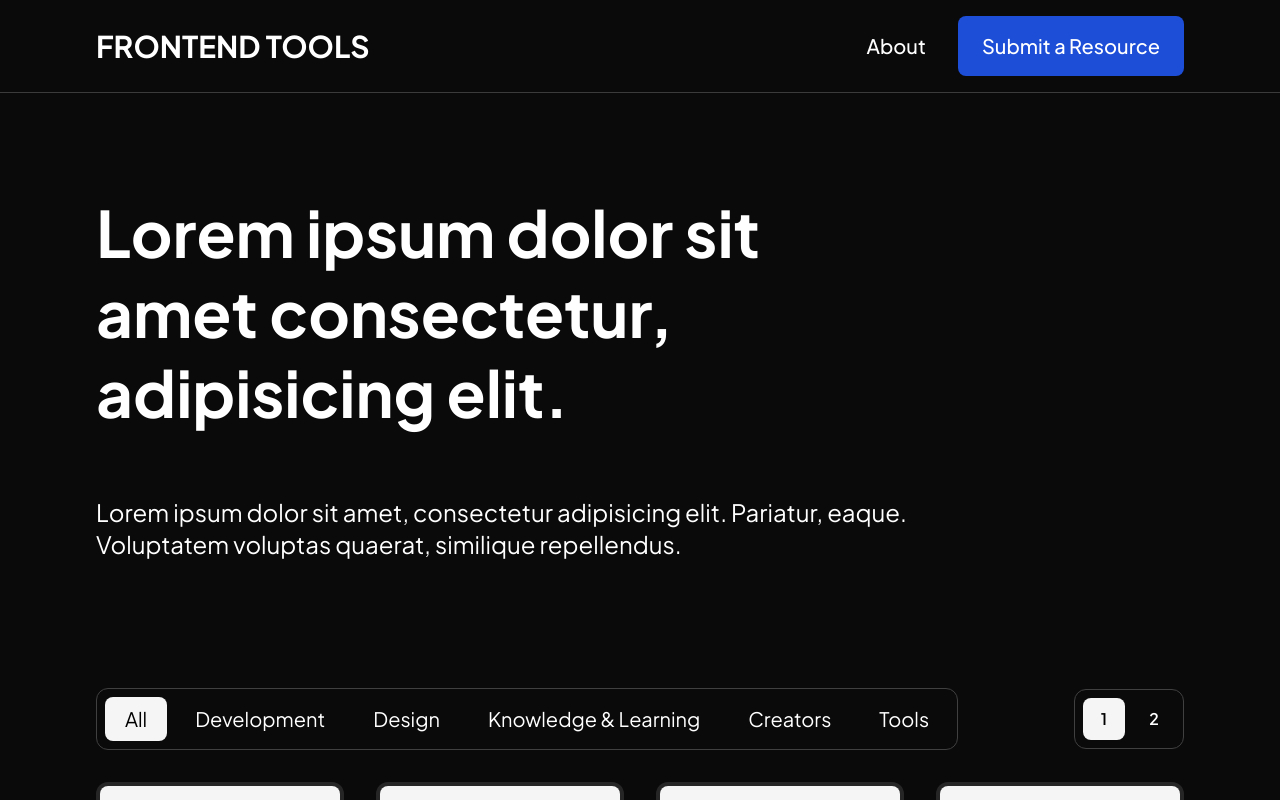
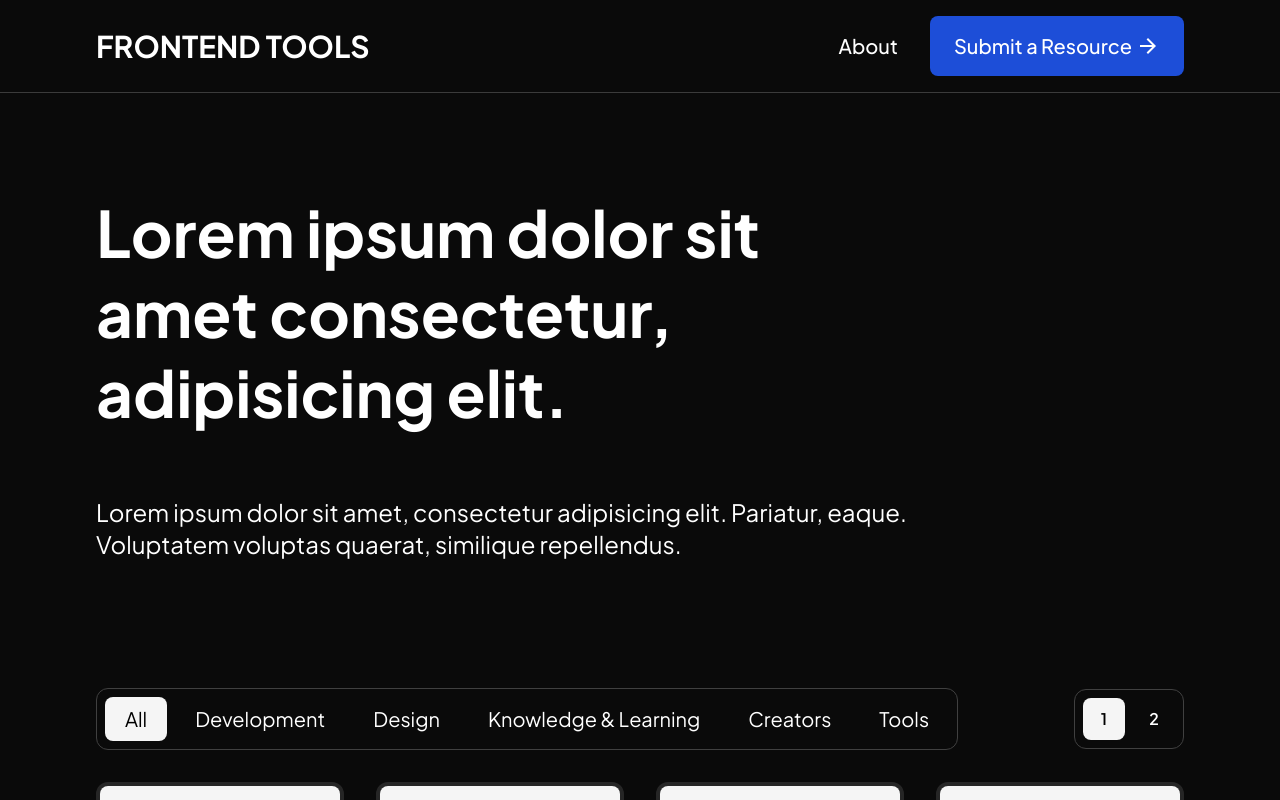
Before and after one commit to SnayderRodrigues/frontcards, a React (Vite) app: page / in a window 1280 px wide. Shown: the top 800 px of the page. Built offline with nearby package versions, Linux system fonts and the light colour scheme.

Commit message:
update: Button and Card components styles

```diff
--- a/src/components/Button.jsx
+++ b/src/components/Button.jsx
@@ -5,9 +5,18 @@ const Button = ({ text, href }) => {
     <a
       href={href}
       target="_blank"
-      className="w-fit text-xl font-medium bg-blue-700 px-6 py-4 rounded-lg hover:bg-blue-800 transition-colors cursor-pointer"
+      className="w-fit flex items-center gap-1 text-xl font-medium bg-blue-700 px-6 py-4 rounded-lg hover:bg-blue-800 transition-colors cursor-pointer"
     >
       {text}
+      <svg
+        xmlns="http://www.w3.org/2000/svg"
+        width="24px"
+        height="24px"
+        viewBox="0 -960 960 960"
+        fill="#fff"
+      >
+        <path d="M647-440H160v-80h487L423-744l57-56 320 320-320 320-57-56 224-224Z" />
+      </svg>
     </a>
   );
 };
--- a/src/components/Card.jsx
+++ b/src/components/Card.jsx
@@ -11,7 +11,7 @@ const Card = ({ tool }) => {
 
   return (
     <div
-      className="w-full relative bg-neutral-900 border-4 border-neutral-800 rounded-xl overflow-hidden transition-colors ease-in cursor-pointer hover:border-neutral-600 after:content-['More_Info'] after:block after:absolute after:top-2 after:right-2 after:z-10 after:text-sm after:bg-blue-700 after:px-3 after:py-2 after:rounded-lg after:opacity-0 after:transition-opacity hover:after:opacity-100"
+      className="group w-full relative bg-neutral-900 border-4 border-neutral-800 rounded-xl overflow-hidden transition-colors ease-in cursor-pointer hover:border-neutral-600"
       onClick={handleClick}
     >
       <div className="aspect-square flex items-center justify-center bg-neutral-100 rounded-b-xl">
@@ -21,15 +21,25 @@ const Card = ({ tool }) => {
         <span className="text-2xl font-bold">{tool.title}</span>
         <span className="flex gap-2 text-neutral-400">
           {tool.tags.map((tag, index) => (
-            <span key={index}>
-              #{tag}
-            </span>
+            <span key={index}>#{tag}</span>
           ))}
         </span>
         <span className="w-fit text-sm font-semibold text-white bg-neutral-700 px-4 py-2 rounded-full">
           {tool.category}
         </span>
       </div>
+      <div className="flex items-center gap-1 absolute top-2 right-2 z-10 text-sm bg-blue-700 px-3 py-2 rounded-lg opacity-0 transition-opacity group-hover:opacity-100">
+        More Info
+        <svg
+          xmlns="http://www.w3.org/2000/svg"
+          width="16px"
+          height="16px"
+          viewBox="0 -960 960 960"
+          fill="#fff"
+        >
+          <path d="M647-440H160v-80h487L423-744l57-56 320 320-320 320-57-56 224-224Z" />
+        </svg>
+      </div>
     </div>
   );
 };
```
